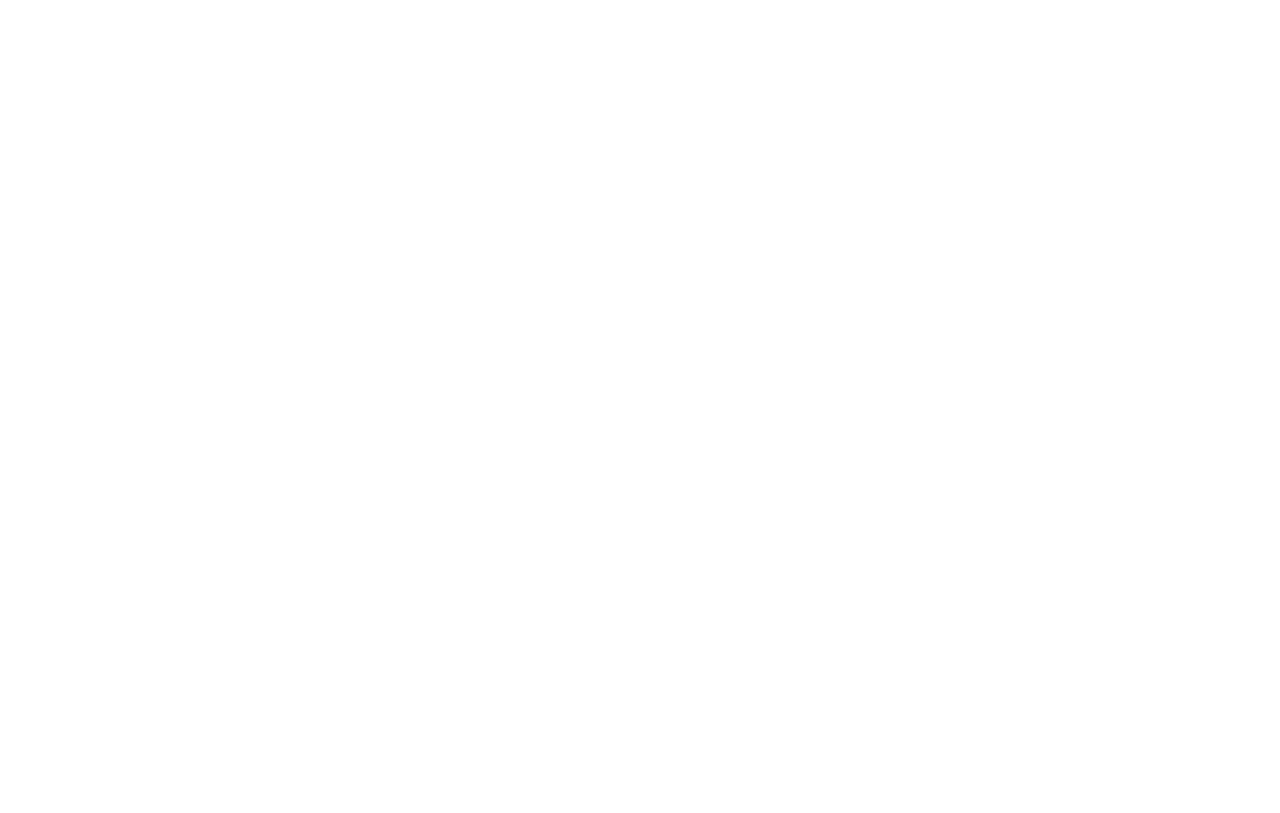
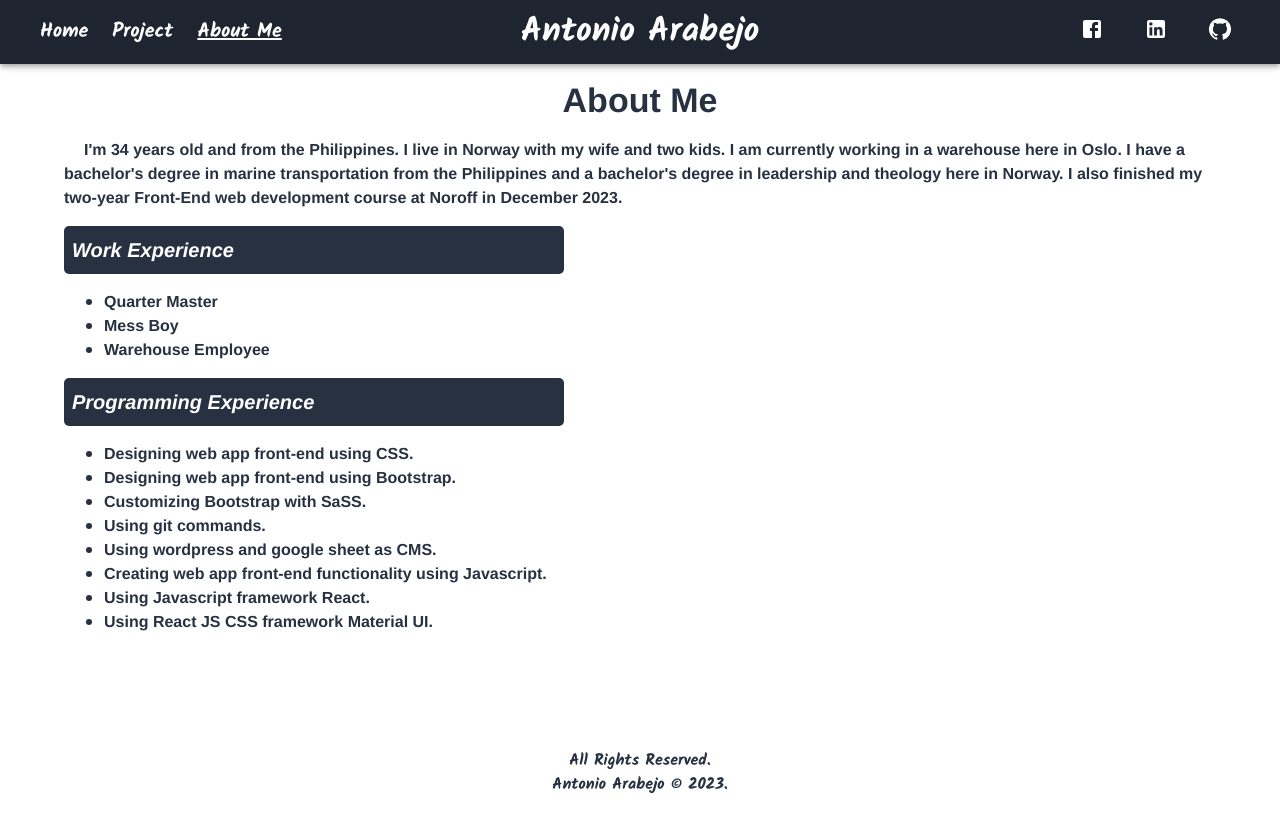
Before and after one commit to Tonix89/antonio-portfolio, a React (Create React App) app: page /about in a window 1280 px wide. Before the commit this address had no page. Built offline with nearby package versions, Linux system fonts and the light colour scheme.

Commit message:
Added personal information in about me page.

```diff
--- a/src/App.js
+++ b/src/App.js
@@ -2,6 +2,7 @@
 import HomePage from "./components/Pages/Home";
 import ProjectPage from "./components/Pages/Projects";
 import Layout from "./components/Layout/Layout";
+import AboutMePage from "./components/Pages/About";
 import { Box } from "@mui/material";
 
 function App() {
@@ -11,6 +12,7 @@
           <Route path="/" element={<Layout />}>
             <Route index element={<HomePage />} />
             <Route path="/projects" element={<ProjectPage />} />
+            <Route path="/about" element={<AboutMePage />} />
           </Route>
         </Routes>
     </Box>
--- /dev/null
+++ b/src/components/Pages/About/index.jsx
@@ -0,0 +1,192 @@
+import { Box, Container, Typography } from '@mui/material';
+
+export default function AboutMePage() {
+  const date = new Date().toISOString();
+  const year = parseInt(date.split('-')[0]);
+  const month = parseInt(date.split('-')[1]);
+  const day = parseInt(date.split('-')[2]);
+  let age;
+
+  if (month < 5 && day < 9) {
+    age = year - 1990;
+  } else {
+    age = year - 1989;
+  }
+
+  return (
+    <Box sx={{ py: 2 }}>
+      <Container
+        maxWidth="lg"
+        sx={{
+          display: 'flex',
+          flexDirection: 'column',
+          alignItems: 'start',
+          minHeight: '81.6vh',
+        }}
+      >
+        <Typography
+          variant="h4"
+          sx={{
+            color: 'primary.main',
+            mb: 2,
+            fontFamily: 'Helvetica Neue',
+            fontWeight: 'bold',
+            alignSelf: 'center',
+          }}
+        >
+          About Me
+        </Typography>
+        <Typography
+          variant="body1"
+          sx={{
+            textIndent: '20px',
+            mb: 2,
+            fontFamily: 'Helvetica Neue',
+            fontWeight: 'bold',
+          }}
+        >
+          I'm {age} years old and from the Philippines. I live in Norway with my
+          wife and two kids. I am currently working in a warehouse here in Oslo.
+          I have a bachelor's degree in marine transportation from the
+          Philippines and a bachelor's degree in leadership and theology here in
+          Norway. I also finished my two-year Front-End web development course
+          at Noroff in December 2023.{' '}
+        </Typography>
+        <Box
+          sx={{
+            backgroundColor: 'primary.main',
+            marginLeft: 0,
+            borderRadius: '5px',
+            alignSelf: 'start',
+            width: { xs: '100%', sm: '500px' },
+          }}
+        >
+          <Typography
+            variant="h6"
+            sx={{
+              p: 1,
+              fontFamily: 'Helvetica Neue',
+              fontWeight: 'bold',
+              fontStyle: 'italic',
+            }}
+          >
+            Work Experience
+          </Typography>
+        </Box>
+        <ul sx={{ mb: 2 }}>
+          <li>
+            <Typography
+              variant="body1"
+              sx={{ fontFamily: 'Helvetica Neue', fontWeight: 'bold' }}
+            >
+              Quarter Master
+            </Typography>
+          </li>
+          <li>
+            <Typography
+              variant="body1"
+              sx={{ fontFamily: 'Helvetica Neue', fontWeight: 'bold' }}
+            >
+              Mess Boy
+            </Typography>
+          </li>
+          <li>
+            <Typography
+              variant="body1"
+              sx={{ fontFamily: 'Helvetica Neue', fontWeight: 'bold' }}
+            >
+              Warehouse Employee
+            </Typography>
+          </li>
+        </ul>
+        <Box
+          sx={{
+            backgroundColor: 'primary.main',
+            marginLeft: 0,
+            borderRadius: '5px',
+            alignSelf: 'start',
+            width: { xs: '100%', sm: '500px' },
+          }}
+        >
+          <Typography
+            variant="h6"
+            sx={{
+              p: 1,
+              fontFamily: 'Helvetica Neue',
+              fontWeight: 'bold',
+              fontStyle: 'italic',
+            }}
+          >
+            Programming Experience
+          </Typography>
+        </Box>
+        <ul sx={{ mb: 2 }}>
+          <li>
+            <Typography
+              variant="body1"
+              sx={{ fontFamily: 'Helvetica Neue', fontWeight: 'bold' }}
+            >
+              Designing web app front-end using CSS.
+            </Typography>
+          </li>
+          <li>
+            <Typography
+              variant="body1"
+              sx={{ fontFamily: 'Helvetica Neue', fontWeight: 'bold' }}
+            >
+              Designing web app front-end using Bootstrap.
+            </Typography>
+          </li>
+          <li>
+            <Typography
+              variant="body1"
+              sx={{ fontFamily: 'Helvetica Neue', fontWeight: 'bold' }}
+            >
+              Customizing Bootstrap with SaSS.
+            </Typography>
+          </li>
+          <li>
+            <Typography
+              variant="body1"
+              sx={{ fontFamily: 'Helvetica Neue', fontWeight: 'bold' }}
+            >
+              Using git commands.
+            </Typography>
+          </li>
+          <li>
+            <Typography
+              variant="body1"
+              sx={{ fontFamily: 'Helvetica Neue', fontWeight: 'bold' }}
+            >
+              Using wordpress and google sheet as CMS.
+            </Typography>
+          </li>
+          <li>
+            <Typography
+              variant="body1"
+              sx={{ fontFamily: 'Helvetica Neue', fontWeight: 'bold' }}
+            >
+              Creating web app front-end functionality using Javascript.
+            </Typography>
+          </li>
+          <li>
+            <Typography
+              variant="body1"
+              sx={{ fontFamily: 'Helvetica Neue', fontWeight: 'bold' }}
+            >
+              Using Javascript framework React.
+            </Typography>
+          </li>
+          <li>
+            <Typography
+              variant="body1"
+              sx={{ fontFamily: 'Helvetica Neue', fontWeight: 'bold' }}
+            >
+              Using React JS CSS framework Material UI.
+            </Typography>
+          </li>
+        </ul>
+      </Container>
+    </Box>
+  );
+}
```
